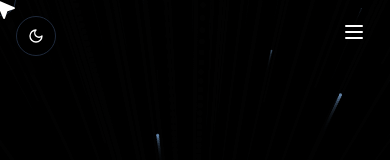
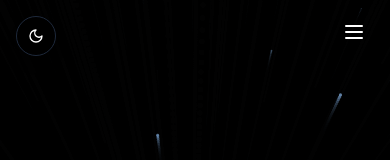
Before and after one commit to nakul-soni/PotfolioWebite, a Next.js app: page / in a window 390 px wide. Shown: the top 160 px of the page. Built offline with nearby package versions, Linux system fonts and the light colour scheme.

Commit message:
Final Commit

```diff
--- a/src/components/shared/CustomCursor.tsx
+++ b/src/components/shared/CustomCursor.tsx
@@ -8,6 +8,12 @@ export function CustomCursor() {
     const followerRef = useRef<HTMLDivElement>(null)
 
     useEffect(() => {
+        // Hide default cursor
+        // Check if device is mobile or touch
+        const isMobile = window.matchMedia("(pointer: coarse)").matches || window.innerWidth < 768
+
+        if (isMobile) return
+
         // Hide default cursor
         document.body.style.cursor = 'none'
 
@@ -120,7 +126,7 @@ export function CustomCursor() {
         <>
             <div
                 ref={cursorRef}
-                className="fixed top-0 left-0 pointer-events-none z-[9999] -translate-x-1.5 -translate-y-0.5 drop-shadow-md will-change-transform"
+                className="hidden md:block fixed top-0 left-0 pointer-events-none z-[9999] -translate-x-1.5 -translate-y-0.5 drop-shadow-md will-change-transform"
             >
                 <svg
                     width="24"
@@ -141,7 +147,7 @@ export function CustomCursor() {
             </div>
             <div
                 ref={followerRef}
-                className="fixed top-0 left-0 w-8 h-8 border border-accent-primary/50 rounded-full pointer-events-none z-[9998] -translate-x-1/2 -translate-y-1/2 transition-opacity duration-300 ease-out"
+                className="hidden md:block fixed top-0 left-0 w-8 h-8 border border-accent-primary/50 rounded-full pointer-events-none z-[9998] -translate-x-1/2 -translate-y-1/2 transition-opacity duration-300 ease-out"
             />
         </>
     )
```
